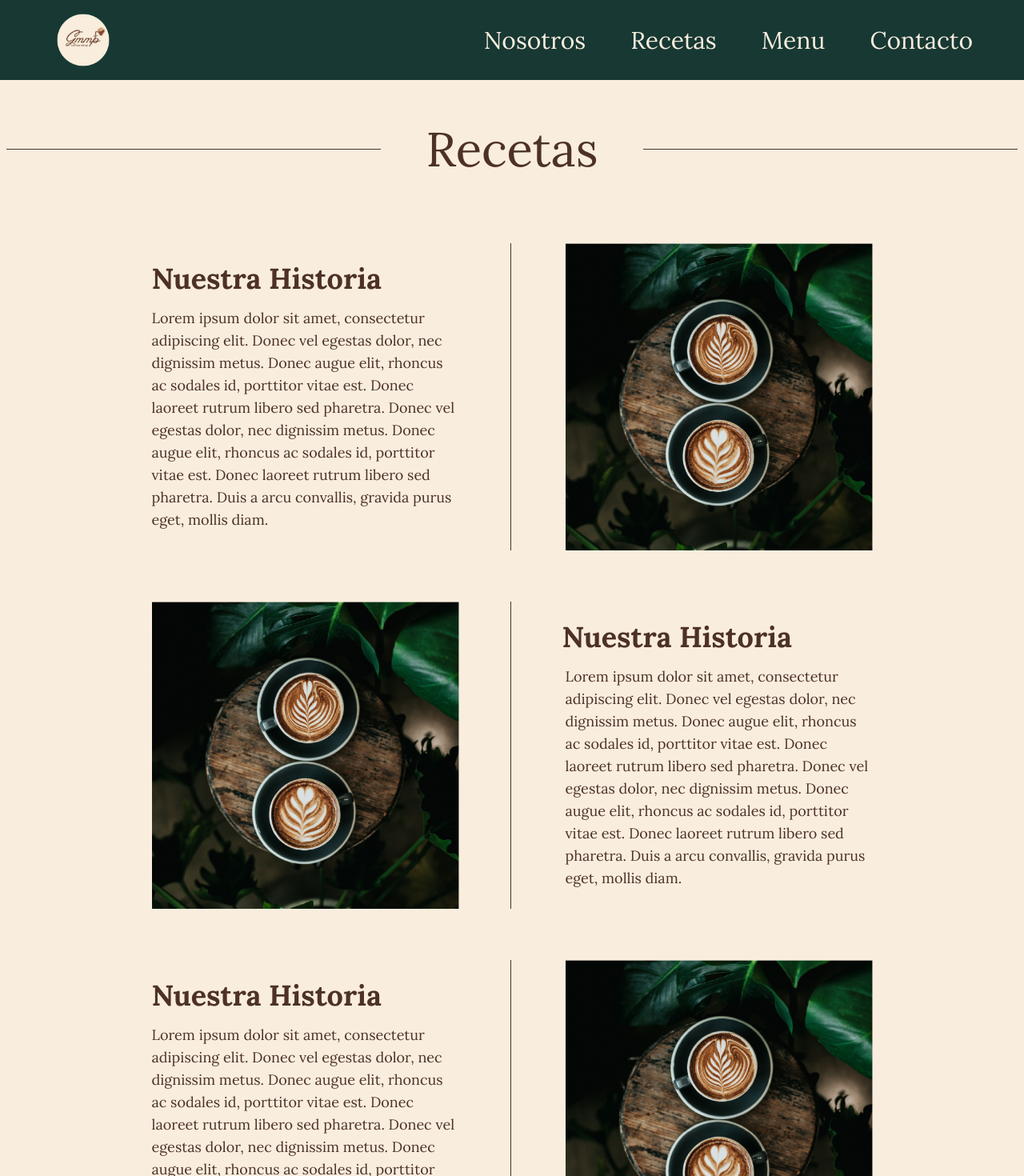
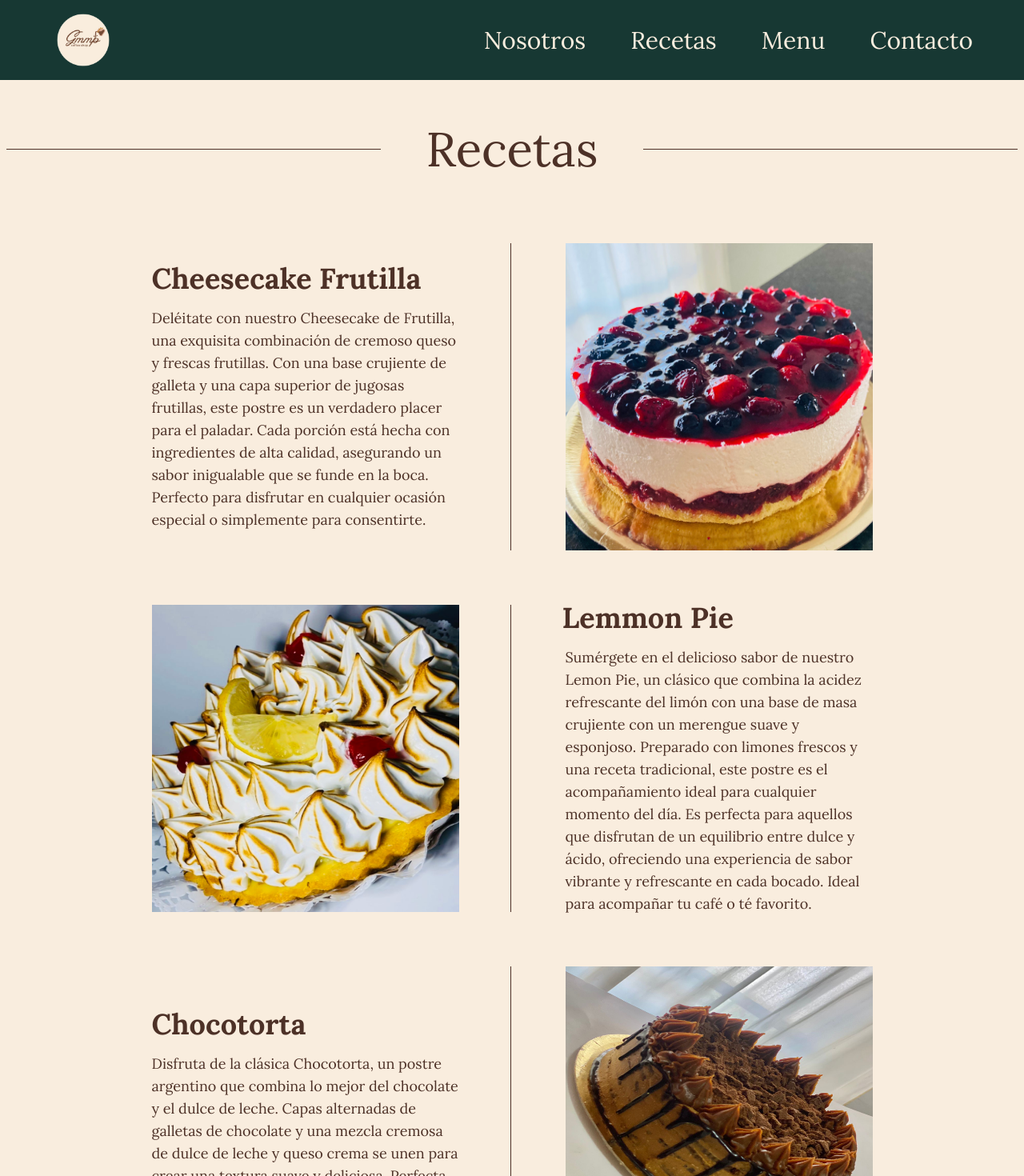
Before and after one commit to maia-ab/cafe-gmmp, a Next.js app: page /recetas in a window 1280 px wide. Shown: the top 1470 px of the page at 80% size. Built offline with nearby package versions, Linux system fonts and the light colour scheme.

Commit message:
Se editaron las descripciones de nosotros y recetas

```diff
--- a/src/app/nosotros/page.jsx
+++ b/src/app/nosotros/page.jsx
@@ -10,7 +10,7 @@ function ConocenosPage() {
         TF="true"
         imagePath="nosotros-cafe.png"
         titulo="Nuestra Historia"
-        texto="Lorem ipsum dolor sit amet, consectetur adipiscing elit. Donec vel egestas dolor, nec dignissim metus. Donec augue elit, rhoncus ac sodales id, porttitor vitae est. Donec laoreet rutrum libero sed pharetra. Donec vel egestas dolor, nec dignissim metus. Donec augue elit, rhoncus ac sodales id, porttitor vitae est. Donec laoreet rutrum libero sed pharetra. Duis a arcu convallis, gravida purus eget, mollis diam."
+        texto="Desde nuestra apertura, nuestra cafetería se ha convertido en un rincón acogedor para los amantes del buen café y la repostería artesanal. Inspirados en las tradicionales cafeterías europeas y coreanas. Cada taza de café como tortas se preparan con dedicación y pasión, utilizando ingredientes frescos y recetas auténticas. Ven a descubrir nuestro espacio, donde cada visita se convierte en una experiencia memorable."
       />
       </div>
       <NuestroEquipo />
--- a/src/app/recetas/page.jsx
+++ b/src/app/recetas/page.jsx
@@ -11,20 +11,20 @@ function RecetasPage() {
       />
       <FTTF
         TF="true"
-        imagePath="nosotros-cafe.png"
-        titulo="Nuestra Historia"
-        texto="Lorem ipsum dolor sit amet, consectetur adipiscing elit. Donec vel egestas dolor, nec dignissim metus. Donec augue elit, rhoncus ac sodales id, porttitor vitae est. Donec laoreet rutrum libero sed pharetra. Donec vel egestas dolor, nec dignissim metus. Donec augue elit, rhoncus ac sodales id, porttitor vitae est. Donec laoreet rutrum libero sed pharetra. Duis a arcu convallis, gravida purus eget, mollis diam."
+        imagePath="post Facebook (7).png"
+        titulo="Cheesecake Frutilla"
+        texto="Deléitate con nuestro Cheesecake de Frutilla, una exquisita combinación de cremoso queso y frescas frutillas. Con una base crujiente de galleta y una capa superior de jugosas frutillas, este postre es un verdadero placer para el paladar. Cada porción está hecha con ingredientes de alta calidad, asegurando un sabor inigualable que se funde en la boca. Perfecto para disfrutar en cualquier ocasión especial o simplemente para consentirte."
       />
       <FTTF
-        imagePath="nosotros-cafe.png"
-        titulo="Nuestra Historia"
-        texto="Lorem ipsum dolor sit amet, consectetur adipiscing elit. Donec vel egestas dolor, nec dignissim metus. Donec augue elit, rhoncus ac sodales id, porttitor vitae est. Donec laoreet rutrum libero sed pharetra. Donec vel egestas dolor, nec dignissim metus. Donec augue elit, rhoncus ac sodales id, porttitor vitae est. Donec laoreet rutrum libero sed pharetra. Duis a arcu convallis, gravida purus eget, mollis diam."
+        imagePath="20210605_091834_Original.jpg"
+        titulo="Lemmon Pie"
+        texto="Sumérgete en el delicioso sabor de nuestro Lemon Pie, un clásico que combina la acidez refrescante del limón con una base de masa crujiente con un merengue suave y esponjoso. Preparado con limones frescos y una receta tradicional, este postre es el acompañamiento ideal para cualquier momento del día. Es perfecta para aquellos que disfrutan de un equilibrio entre dulce y ácido, ofreciendo una experiencia de sabor vibrante y refrescante en cada bocado. Ideal para acompañar tu café o té favorito."
       />
       <FTTF
         TF="true"
-        imagePath="nosotros-cafe.png"
-        titulo="Nuestra Historia"
-        texto="Lorem ipsum dolor sit amet, consectetur adipiscing elit. Donec vel egestas dolor, nec dignissim metus. Donec augue elit, rhoncus ac sodales id, porttitor vitae est. Donec laoreet rutrum libero sed pharetra. Donec vel egestas dolor, nec dignissim metus. Donec augue elit, rhoncus ac sodales id, porttitor vitae est. Donec laoreet rutrum libero sed pharetra. Duis a arcu convallis, gravida purus eget, mollis diam."
+        imagePath="0f8e6437-2810-49f9-a5d6-4b39dd293a38.JPG"
+        titulo="Chocotorta"
+        texto="Disfruta de la clásica Chocotorta, un postre argentino que combina lo mejor del chocolate y el dulce de leche. Capas alternadas de galletas de chocolate y una mezcla cremosa de dulce de leche y queso crema se unen para crear una textura suave y deliciosa. Perfecta para los amantes del chocolate y dulce de leche. No te la pierdas con un Americano!"
       />
     </main>
   );
```
